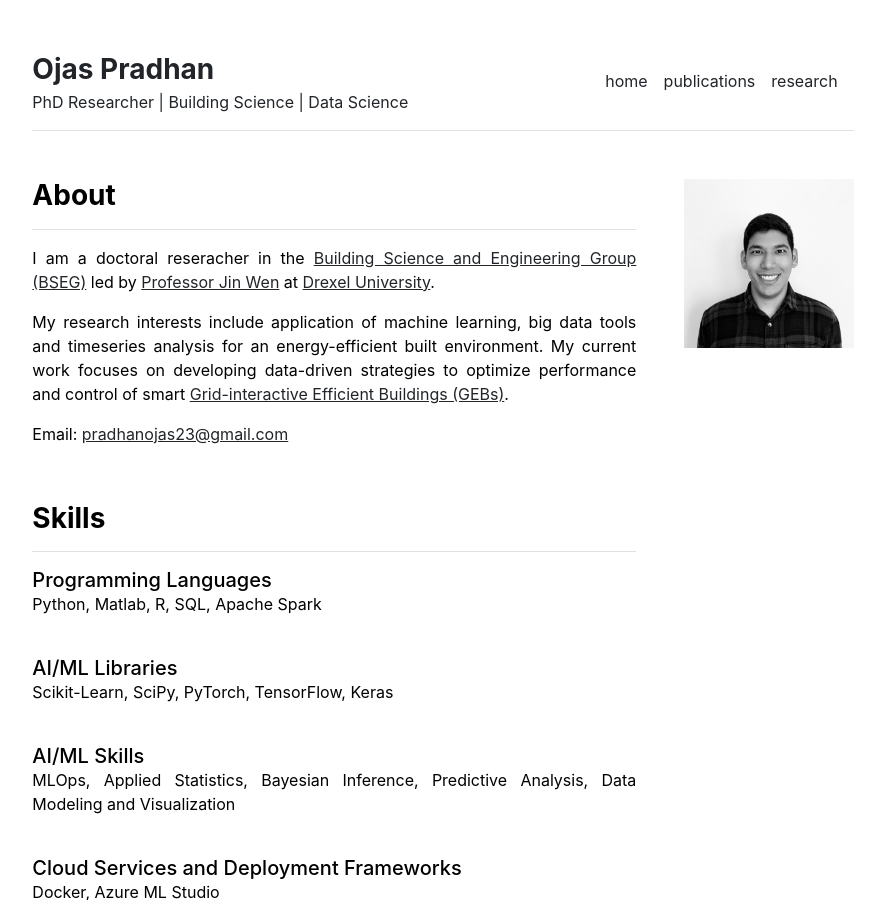
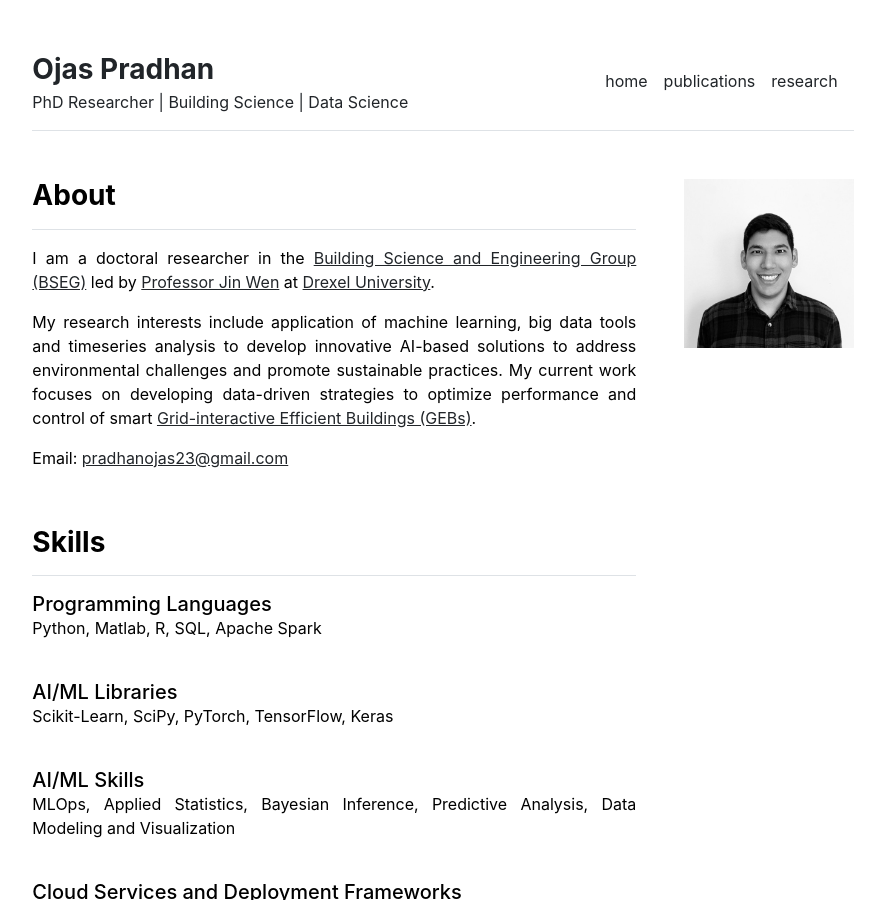
Before and after one commit to pradhanojas/pradhanojas.github.io, a Jekyll site: the page built from index.md, in a window 1280 px wide and 900 px high. Shown: the whole window, without its empty margins (197-1070 px from the left). Built offline with Jekyll 4.4.1, drawn with Linux system fonts in a browser that asks for light colours.

Commit message:
Update index.md

```diff
--- a/index.md
+++ b/index.md
@@ -3,9 +3,9 @@ layout: home
 title: "Home"
 ---
 
-I am a doctoral reseracher in the <a href="https://bseg.cae.drexel.edu/" target="_blank">Building Science and Engineering Group (BSEG)</a> led by <a href="https://drexel.edu/engineering/about/faculty-staff/W/wen-jin/" target="_blank">Professor Jin Wen</a> at <a href="https://drexel.edu/" target="_blank">Drexel University</a>.
+I am a doctoral researcher in the <a href="https://bseg.cae.drexel.edu/" target="_blank">Building Science and Engineering Group (BSEG)</a> led by <a href="https://drexel.edu/engineering/about/faculty-staff/W/wen-jin/" target="_blank">Professor Jin Wen</a> at <a href="https://drexel.edu/" target="_blank">Drexel University</a>.
 
-My research interests include application of machine learning, big data tools and timeseries analysis for an energy-efficient built environment. My current work focuses on developing data-driven strategies to optimize performance and control of smart <a href="https://www.energy.gov/eere/buildings/grid-interactive-efficient-buildings" target="_blank">Grid-interactive Efficient Buildings (GEBs)</a>.
+My research interests include application of machine learning, big data tools and timeseries analysis to develop innovative AI-based solutions to address environmental challenges and promote sustainable practices. My current work focuses on developing data-driven strategies to optimize performance and control of smart <a href="https://www.energy.gov/eere/buildings/grid-interactive-efficient-buildings" target="_blank">Grid-interactive Efficient Buildings (GEBs)</a>.
 
 Email: <a href="mailto:pradhanojas23@gmail.com">pradhanojas23@gmail.com</a>
 
```
